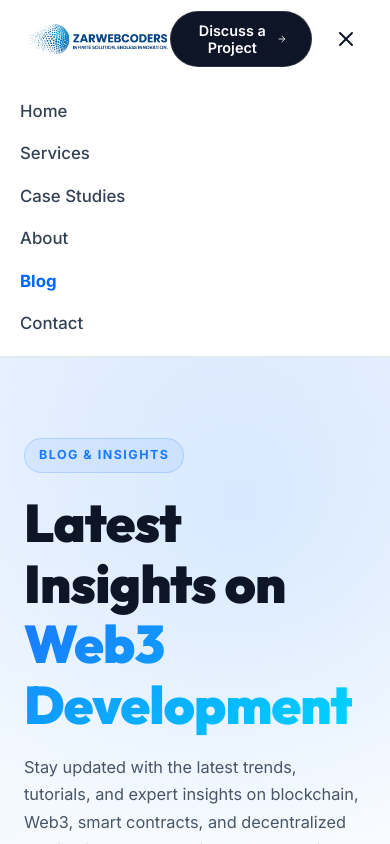
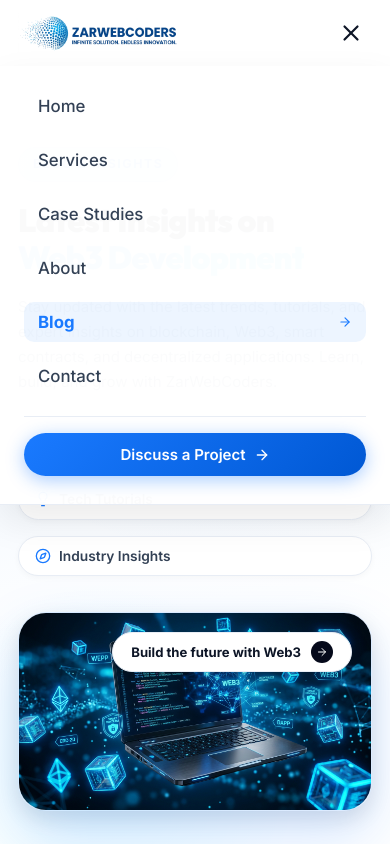
Before and after one commit to Niraj5505/ZarWebCoders, a React (Vite) app: page /blog in a window 390 px wide. Both pictures are taken after a click on the button 346 px from the left and 39 px from the top of the page. Shown: the top 844 px of the page. Built offline with nearby package versions, Linux system fonts and the light colour scheme.

Commit message:
feat: complete universal mobile responsiveness for all pages and components

```diff
--- a/src/components/Navbar.jsx
+++ b/src/components/Navbar.jsx
@@ -58,7 +58,7 @@ export default function Navbar({ onOpenModal }) {
         </nav>
 
         {/* Right CTA Button */}
-        <div style={{ display: 'flex', alignItems: 'center', gap: '14px' }}>
+        <div style={{ display: 'flex', alignItems: 'center', gap: '12px' }}>
           <button className="btn-navbar" onClick={onOpenModal}>
             Discuss a Project <ArrowRight size={16} />
           </button>
@@ -67,37 +67,63 @@ export default function Navbar({ onOpenModal }) {
             className="mobile-toggle"
             onClick={() => setMobileMenuOpen(!mobileMenuOpen)}
             aria-label="Toggle navigation menu"
-            style={{ background: 'none', border: 'none', color: '#0f172a', padding: '8px', cursor: 'pointer' }}
+            style={{
+              background: 'none',
+              border: 'none',
+              color: '#0d1526',
+              padding: '8px',
+              cursor: 'pointer',
+              display: 'flex',
+              alignItems: 'center',
+              justifyContent: 'center'
+            }}
           >
-            {mobileMenuOpen ? <X size={24} /> : <Menu size={24} />}
+            {mobileMenuOpen ? <X size={26} /> : <Menu size={26} />}
           </button>
         </div>
       </div>
 
       {/* Mobile Menu Drawer */}
       {mobileMenuOpen && (
-        <div style={{ background: '#ffffff', padding: '20px', borderBottom: '1px solid #e2e8f0' }}>
-          <ul style={{ listStyle: 'none', display: 'flex', flexDirection: 'column', gap: '16px' }}>
+        <div className="mobile-nav-drawer">
+          <ul style={{ listStyle: 'none', display: 'flex', flexDirection: 'column', gap: '14px', margin: 0, padding: 0 }}>
             {navItems.map((item) => (
               <li key={item.path}>
                 <button
                   style={{
                     fontSize: '1.05rem',
                     fontWeight: isActive(item.path) ? '700' : '500',
-                    color: isActive(item.path) ? '#0066ff' : '#334155',
+                    color: isActive(item.path) ? 'var(--primary-blue)' : '#334155',
                     width: '100%',
                     textAlign: 'left',
-                    background: 'none',
+                    background: isActive(item.path) ? 'rgba(26,122,255,0.08)' : 'none',
                     border: 'none',
-                    cursor: 'pointer'
+                    borderRadius: '10px',
+                    padding: '10px 14px',
+                    cursor: 'pointer',
+                    transition: 'all 0.2s ease',
+                    display: 'flex',
+                    alignItems: 'center',
+                    justifyContent: 'space-between'
                   }}
                   onClick={() => handleNavClick(item.path)}
                 >
-                  {item.label}
+                  <span>{item.label}</span>
+                  {isActive(item.path) && <ArrowRight size={14} color="var(--primary-blue)" />}
                 </button>
               </li>
             ))}
           </ul>
+
+          <div style={{ marginTop: '20px', paddingTop: '16px', borderTop: '1px solid #e8edf5' }}>
+            <button
+              className="btn-hero-primary"
+              onClick={() => { setMobileMenuOpen(false); onOpenModal(); }}
+              style={{ width: '100%', justifyContent: 'center', padding: '12px' }}
+            >
+              Discuss a Project <ArrowRight size={16} />
+            </button>
+          </div>
         </div>
       )}
     </header>
--- a/src/components/ProjectModal.jsx
+++ b/src/components/ProjectModal.jsx
@@ -59,7 +59,7 @@ export default function ProjectModal({ isOpen, onClose }) {
             </div>
 
             <form onSubmit={handleSubmit}>
-              <div style={{ display: 'grid', gridTemplateColumns: '1fr 1fr', gap: '16px' }}>
+              <div className="modal-form-row">
                 <div className="form-group">
                   <label className="form-label">Your Name *</label>
                   <input
@@ -84,7 +84,7 @@ export default function ProjectModal({ isOpen, onClose }) {
                 </div>
               </div>
 
-              <div style={{ display: 'grid', gridTemplateColumns: '1fr 1fr', gap: '16px' }}>
+              <div className="modal-form-row">
                 <div className="form-group">
                   <label className="form-label">Phone Number</label>
                   <input
@@ -137,10 +137,10 @@ export default function ProjectModal({ isOpen, onClose }) {
                 ></textarea>
               </div>
 
-              <div style={{ display: 'flex', gap: '20px', margin: '20px 0', fontSize: '0.8rem', color: '#64748b' }}>
-                <span style={{ display: 'flex', alignItems: 'center', gap: '4px' }}><Shield size={14} color="#0066ff" /> Free Consultation</span>
-                <span style={{ display: 'flex', alignItems: 'center', gap: '4px' }}><Clock size={14} color="#0066ff" /> Fast Response</span>
-                <span style={{ display: 'flex', alignItems: 'center', gap: '4px' }}><MessageSquare size={14} color="#0066ff" /> Confidential NDA</span>
+              <div style={{ display: 'flex', flexWrap: 'wrap', gap: '14px', margin: '20px 0', fontSize: '0.8rem', color: '#64748b' }}>
+                <span style={{ display: 'flex', alignItems: 'center', gap: '4px' }}><Shield size={14} color="#1a7aff" /> Free Consultation</span>
+                <span style={{ display: 'flex', alignItems: 'center', gap: '4px' }}><Clock size={14} color="#1a7aff" /> Fast Response</span>
+                <span style={{ display: 'flex', alignItems: 'center', gap: '4px' }}><MessageSquare size={14} color="#1a7aff" /> Confidential NDA</span>
               </div>
 
               <button type="submit" className="btn-primary" style={{ width: '100%', justifyContent: 'center', padding: '12px' }}>
--- a/src/index.css
+++ b/src/index.css
@@ -3989,3 +3989,279 @@ ul { list-style: none; }
   .defi-screenshots-4-grid { grid-template-columns: 1fr; }
   .defi-results-stats-row { grid-template-columns: 1fr; }
 }
+
+/* ═══════════════════════════════════════════════════════
+   UNIVERSAL MOBILE RESPONSIVENESS & TOUCH OPTIMIZATION
+   ═══════════════════════════════════════════════════════ */
+
+/* Modal Form Row */
+.modal-form-row {
+  display: grid;
+  grid-template-columns: 1fr 1fr;
+  gap: 16px;
+}
+
+/* Mobile Nav Drawer */
+.mobile-nav-drawer {
+  position: absolute;
+  top: 100%;
+  left: 0;
+  right: 0;
+  background: rgba(255, 255, 255, 0.98);
+  backdrop-filter: blur(20px);
+  -webkit-backdrop-filter: blur(20px);
+  border-bottom: 1px solid #e8edf5;
+  padding: 20px 24px 28px;
+  box-shadow: 0 16px 36px rgba(0, 0, 0, 0.08);
+  z-index: 199;
+  animation: navDrawerIn 0.25s cubic-bezier(0.16, 1, 0.3, 1);
+}
+@keyframes navDrawerIn {
+  from { opacity: 0; transform: translateY(-8px); }
+  to { opacity: 1; transform: translateY(0); }
+}
+
+/* Base Body and Overflow Safety */
+html, body {
+  overflow-x: hidden;
+  max-width: 100vw;
+}
+
+/* ─── Tablet & Mobile Breakpoints (max-width: 1024px) ─── */
+@media (max-width: 1024px) {
+  .hero-grid,
+  .contract-hero-grid,
+  .contact-hero-grid,
+  .contract-overview-split,
+  .contract-stack-cases-grid,
+  .contract-consultation-banner,
+  .contact-main-grid,
+  .contact-location-split,
+  .defi-analysis-3col,
+  .defi-results-split-row {
+    grid-template-columns: 1fr !important;
+    gap: 36px !important;
+  }
+}
+
+/* ─── Standard Mobile (max-width: 768px) ─── */
+@media (max-width: 768px) {
+  /* Container Padding */
+  .container {
+    padding: 0 18px !important;
+  }
+
+  /* Navbar */
+  .navbar-inner {
+    height: 66px !important;
+  }
+  .logo img {
+    height: 40px !important;
+  }
+  .btn-navbar {
+    display: none !important;
+  }
+  .mobile-toggle {
+    display: flex !important;
+  }
+  .nav-menu {
+    display: none !important;
+  }
+
+  /* Typography Scales */
+  h1,
+  .hero-title,
+  .contract-hero-title,
+  .dark-hero-title {
+    font-size: clamp(2rem, 6.8vw, 2.6rem) !important;
+    line-height: 1.18 !important;
+    letter-spacing: -0.02em !important;
+  }
+
+  h2,
+  .section-title,
+  .cta-banner-title,
+  .consultation-dark-title,
+  .contract-related-title {
+    font-size: clamp(1.6rem, 5.2vw, 2.1rem) !important;
+    line-height: 1.24 !important;
+  }
+
+  p,
+  .hero-subtitle,
+  .contract-hero-subtitle,
+  .section-desc {
+    font-size: 0.94rem !important;
+    line-height: 1.65 !important;
+  }
+
+  /* Grid Layouts to 1-Column */
+  .grid-2,
+  .grid-3,
+  .grid-4,
+  .contract-features-3x2,
+  .contract-usecases-3x2,
+  .contract-related-4-grid,
+  .contact-faq-2x2,
+  .defi-overview-6-grid,
+  .defi-screenshots-4-grid,
+  .case-studies-grid,
+  .blog-grid {
+    grid-template-columns: 1fr !important;
+    gap: 20px !important;
+  }
+
+  /* Tech Stack Grid */
+  .contract-tech-9-grid,
+  .tech-stack-pills-grid {
+    grid-template-columns: repeat(2, 1fr) !important;
+    gap: 10px !important;
+  }
+
+  /* Process Steps Horizontal to Vertical */
+  .contract-process-steps-row {
+    flex-direction: column !important;
+    align-items: stretch !important;
+    gap: 20px !important;
+  }
+  .contract-process-step-col {
+    align-items: flex-start !important;
+    text-align: left !important;
+  }
+  .contract-process-arrow-sep {
+    display: none !important;
+  }
+
+  /* Hero Floating Badges */
+  .contract-hero-floating-badge {
+    padding: 6px 12px !important;
+    font-size: 0.76rem !important;
+    transform: scale(0.9) !important;
+    transform-origin: top left !important;
+  }
+  .floating-top-left {
+    top: 12px !important;
+    left: 12px !important;
+  }
+  .floating-top-right {
+    top: 12px !important;
+    right: 12px !important;
+    transform-origin: top right !important;
+  }
+  .floating-bottom-right {
+    bottom: 12px !important;
+    right: 12px !important;
+    transform-origin: bottom right !important;
+  }
+
+  /* Hero Badges Rows */
+  .contract-hero-badges-row,
+  .contact-hero-badges-row {
+    grid-template-columns: 1fr !important;
+    gap: 14px !important;
+  }
+
+  /* Stats row in DeFi Case Study & Results */
+  .defi-results-stats-row {
+    grid-template-columns: repeat(2, 1fr) !important;
+    gap: 12px !important;
+  }
+  .defi-meta-grid-4 {
+    grid-template-columns: repeat(2, 1fr) !important;
+    gap: 10px !important;
+  }
+
+  /* Dark CTA Banners */
+  .cta-banner,
+  .contact-dark-cta-card,
+  .cta-dark-banner {
+    padding: 36px 24px !important;
+    flex-direction: column !important;
+    align-items: flex-start !important;
+    text-align: left !important;
+  }
+
+  /* Panels & Cards */
+  .contact-form-panel,
+  .contact-info-panel,
+  .consultation-banner-dark,
+  .consultation-banner-light,
+  .contact-location-info,
+  .card {
+    padding: 26px 20px !important;
+  }
+
+  /* Consultation Form & Inputs */
+  .consultation-form-grid-2,
+  .modal-form-row {
+    grid-template-columns: 1fr !important;
+    gap: 14px !important;
+  }
+  .consultation-btn-submit {
+    width: 100% !important;
+    justify-content: center !important;
+    float: none !important;
+  }
+
+  /* Filter bar horizontal scroll */
+  .filter-bar,
+  .blog-categories-bar {
+    display: flex !important;
+    overflow-x: auto !important;
+    flex-wrap: nowrap !important;
+    -webkit-overflow-scrolling: touch !important;
+    padding-bottom: 8px !important;
+    gap: 8px !important;
+    scrollbar-width: none;
+  }
+  .filter-bar::-webkit-scrollbar,
+  .blog-categories-bar::-webkit-scrollbar {
+    display: none;
+  }
+
+  /* Footer */
+  .footer-grid {
+    grid-template-columns: 1fr !important;
+    gap: 32px !important;
+  }
+}
+
+/* ─── Extra Small Mobile (max-width: 480px) ─── */
+@media (max-width: 480px) {
+  /* Action Buttons Full Width */
+  .contract-hero-btns,
+  .hero-actions {
+    flex-direction: column !important;
+    width: 100% !important;
+    gap: 12px !important;
+  }
+  .btn-hero-primary,
+  .btn-hero-white,
+  .btn-primary,
+  .btn-secondary {
+    width: 100% !important;
+    justify-content: center !important;
+    text-align: center !important;
+  }
+
+  /* Stats to 1 column if tight */
+  .defi-results-stats-row,
+  .defi-meta-grid-4 {
+    grid-template-columns: 1fr !important;
+  }
+
+  /* Consultation checks wrap */
+  .consultation-dark-checks {
+    flex-direction: column !important;
+    align-items: flex-start !important;
+    gap: 10px !important;
+  }
+
+  /* Modal Card */
+  .modal-card {
+    width: 95% !important;
+    padding: 24px 16px !important;
+    max-height: 92vh !important;
+    overflow-y: auto !important;
+  }
+}
```
